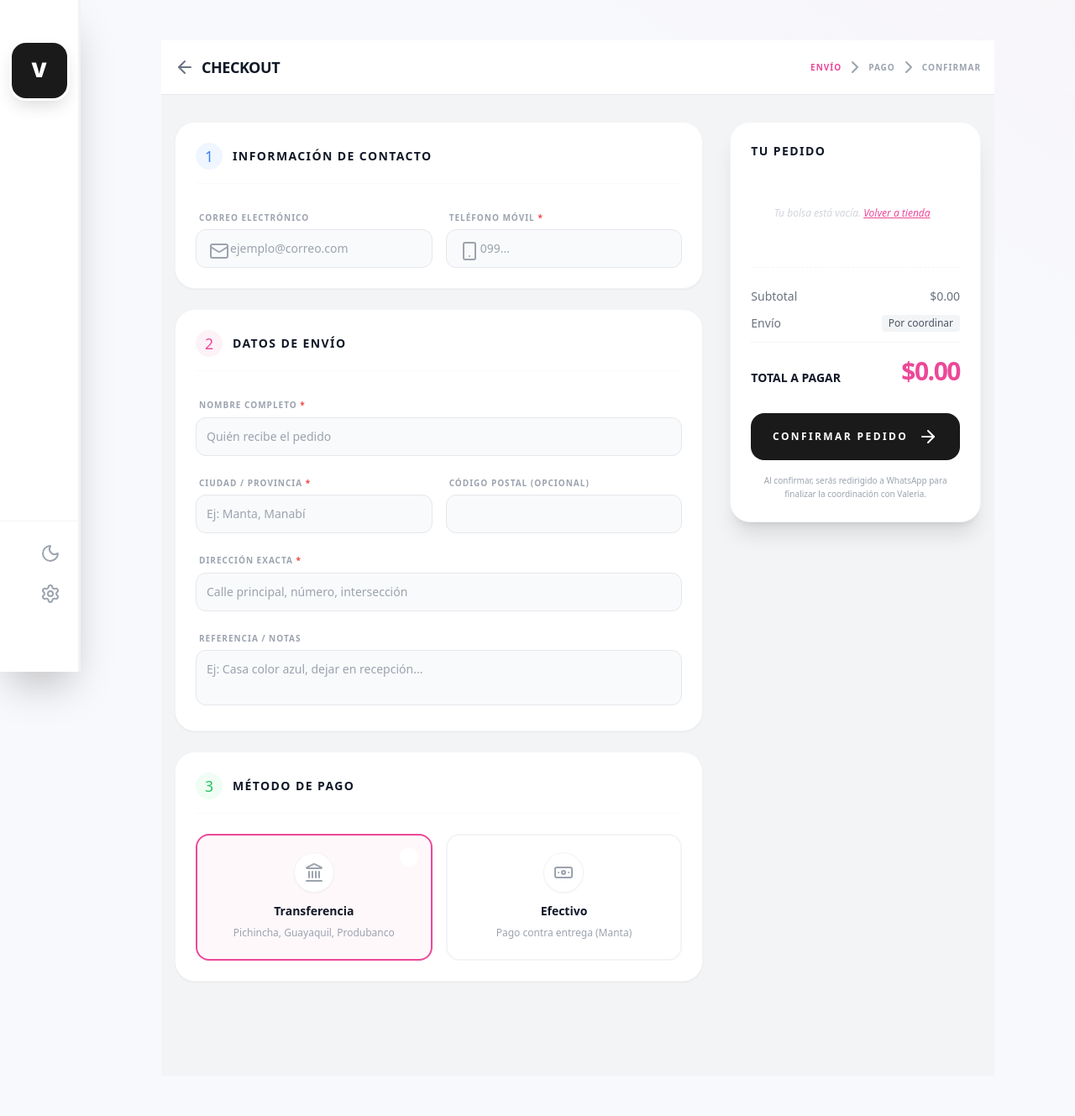
After one commit to ValeraMeza/HOJA_VIDA_VAL, a Django app: template curriculum/templates/curriculum/checkout.html in a window 1280 px wide. The commit adds this page. Shown: the whole page at 84% size. Run offline with Django 3.2, Linux system fonts and the light colour scheme; the template is opened without the code that fills it, so the values that code supplies are empty; some libraries are stand-ins or nearby versions.

Commit message:
Intento final (tal vez)

```diff
--- /dev/null
+++ b/curriculum/templates/curriculum/checkout.html
@@ -0,0 +1,288 @@
+{% extends 'curriculum/base.html' %}
+
+{% block title %}Finalizar Compra | Valeria Meza{% endblock %}
+
+{% block content %}
+<div class="min-h-screen bg-[#f3f4f6] dark:bg-black font-sans pb-20">
+
+    <!-- Header Simplificado de Checkout -->
+    <header class="bg-white dark:bg-[#1a1a1a] border-b border-gray-200 dark:border-white/5 sticky top-0 z-50">
+        <div class="max-w-7xl mx-auto px-4 h-16 flex items-center justify-between">
+            <div class="flex items-center gap-2">
+                <a href="{% url 'venta' %}" class="text-gray-500 hover:text-gray-900 dark:text-gray-400 dark:hover:text-white transition-colors">
+                    <i data-lucide="arrow-left" size="20"></i>
+                </a>
+                <span class="font-black text-lg text-gray-900 dark:text-white uppercase tracking-tight">Checkout</span>
+            </div>
+            <div class="flex items-center gap-1 text-[10px] font-bold uppercase tracking-widest text-gray-400">
+                <span class="text-pink-500">Envío</span>
+                <i data-lucide="chevron-right" size="12"></i>
+                <span>Pago</span>
+                <i data-lucide="chevron-right" size="12"></i>
+                <span>Confirmar</span>
+            </div>
+        </div>
+    </header>
+
+    <div class="max-w-7xl mx-auto px-4 py-8 grid lg:grid-cols-12 gap-8">
+
+        <!-- COLUMNA IZQUIERDA: FORMULARIOS (Span 8) -->
+        <div class="lg:col-span-8 space-y-6">
+
+            <!-- 1. Información de Contacto -->
+            <section class="bg-white dark:bg-[#1a1a1a] rounded-3xl p-6 shadow-sm border border-gray-100 dark:border-white/5">
+                <div class="flex items-center gap-3 mb-6 pb-4 border-b border-gray-50 dark:border-white/5">
+                    <div class="w-8 h-8 rounded-full bg-blue-50 dark:bg-blue-900/20 text-blue-500 flex items-center justify-center">1</div>
+                    <h2 class="text-sm font-black uppercase text-gray-900 dark:text-white tracking-widest">Información de Contacto</h2>
+                </div>
+
+                <div class="grid md:grid-cols-2 gap-4">
+                    <div class="space-y-1">
+                        <label class="text-[10px] font-bold text-gray-400 uppercase tracking-widest pl-1">Correo Electrónico</label>
+                        <div class="relative">
+                            <i data-lucide="mail" size="16" class="absolute left-4 top-3.5 text-gray-400"></i>
+                            <input type="email" id="customer-email" placeholder="ejemplo@correo.com" class="w-full bg-gray-50 dark:bg-black/30 border border-gray-200 dark:border-white/10 rounded-xl py-3 pl-10 pr-4 text-sm focus:outline-none focus:border-blue-500 transition-colors text-gray-900 dark:text-white placeholder-gray-400">
+                        </div>
+                    </div>
+                    <div class="space-y-1">
+                        <label class="text-[10px] font-bold text-gray-400 uppercase tracking-widest pl-1">Teléfono Móvil <span class="text-red-500">*</span></label>
+                        <div class="relative">
+                            <i data-lucide="smartphone" size="16" class="absolute left-4 top-3.5 text-gray-400"></i>
+                            <input type="tel" id="customer-phone" placeholder="099..." class="w-full bg-gray-50 dark:bg-black/30 border border-gray-200 dark:border-white/10 rounded-xl py-3 pl-10 pr-4 text-sm focus:outline-none focus:border-blue-500 transition-colors text-gray-900 dark:text-white placeholder-gray-400">
+                        </div>
+                    </div>
+                </div>
+            </section>
+
+            <!-- 2. Dirección de Entrega -->
+            <section class="bg-white dark:bg-[#1a1a1a] rounded-3xl p-6 shadow-sm border border-gray-100 dark:border-white/5">
+                <div class="flex items-center gap-3 mb-6 pb-4 border-b border-gray-50 dark:border-white/5">
+                    <div class="w-8 h-8 rounded-full bg-pink-50 dark:bg-pink-900/20 text-pink-500 flex items-center justify-center">2</div>
+                    <h2 class="text-sm font-black uppercase text-gray-900 dark:text-white tracking-widest">Datos de Envío</h2>
+                </div>
+
+                <div class="space-y-4">
+                    <div class="space-y-1">
+                        <label class="text-[10px] font-bold text-gray-400 uppercase tracking-widest pl-1">Nombre Completo <span class="text-red-500">*</span></label>
+                        <input type="text" id="customer-name" placeholder="Quién recibe el pedido" class="w-full bg-gray-50 dark:bg-black/30 border border-gray-200 dark:border-white/10 rounded-xl p-3 text-sm focus:outline-none focus:border-pink-500 transition-colors text-gray-900 dark:text-white">
+                    </div>
+
+                    <div class="grid md:grid-cols-2 gap-4">
+                        <div class="space-y-1">
+                            <label class="text-[10px] font-bold text-gray-400 uppercase tracking-widest pl-1">Ciudad / Provincia <span class="text-red-500">*</span></label>
+                            <input type="text" id="customer-city" placeholder="Ej: Manta, Manabí" class="w-full bg-gray-50 dark:bg-black/30 border border-gray-200 dark:border-white/10 rounded-xl p-3 text-sm focus:outline-none focus:border-pink-500 transition-colors text-gray-900 dark:text-white">
+                        </div>
+                        <div class="space-y-1">
+                            <label class="text-[10px] font-bold text-gray-400 uppercase tracking-widest pl-1">Código Postal (Opcional)</label>
+                            <input type="text" id="customer-zip" class="w-full bg-gray-50 dark:bg-black/30 border border-gray-200 dark:border-white/10 rounded-xl p-3 text-sm focus:outline-none focus:border-pink-500 transition-colors text-gray-900 dark:text-white">
+                        </div>
+                    </div>
+
+                    <div class="space-y-1">
+                        <label class="text-[10px] font-bold text-gray-400 uppercase tracking-widest pl-1">Dirección Exacta <span class="text-red-500">*</span></label>
+                        <input type="text" id="customer-address" placeholder="Calle principal, número, intersección" class="w-full bg-gray-50 dark:bg-black/30 border border-gray-200 dark:border-white/10 rounded-xl p-3 text-sm focus:outline-none focus:border-pink-500 transition-colors text-gray-900 dark:text-white">
+                    </div>
+
+                    <div class="space-y-1">
+                        <label class="text-[10px] font-bold text-gray-400 uppercase tracking-widest pl-1">Referencia / Notas</label>
+                        <textarea id="customer-notes" rows="2" placeholder="Ej: Casa color azul, dejar en recepción..." class="w-full bg-gray-50 dark:bg-black/30 border border-gray-200 dark:border-white/10 rounded-xl p-3 text-sm focus:outline-none focus:border-pink-500 transition-colors text-gray-900 dark:text-white resize-none"></textarea>
+                    </div>
+                </div>
+            </section>
+
+            <!-- 3. Método de Pago -->
+            <section class="bg-white dark:bg-[#1a1a1a] rounded-3xl p-6 shadow-sm border border-gray-100 dark:border-white/5">
+                <div class="flex items-center gap-3 mb-6 pb-4 border-b border-gray-50 dark:border-white/5">
+                    <div class="w-8 h-8 rounded-full bg-green-50 dark:bg-green-900/20 text-green-500 flex items-center justify-center">3</div>
+                    <h2 class="text-sm font-black uppercase text-gray-900 dark:text-white tracking-widest">Método de Pago</h2>
+                </div>
+
+                <div class="grid sm:grid-cols-2 gap-4">
+                    <!-- Opción Transferencia -->
+                    <label class="relative cursor-pointer group">
+                        <input type="radio" name="payment" value="Transferencia Bancaria" class="peer sr-only" checked>
+                        <div class="p-5 rounded-2xl border-2 border-gray-100 dark:border-white/10 peer-checked:border-pink-500 peer-checked:bg-pink-50/50 dark:peer-checked:bg-pink-900/10 transition-all h-full flex flex-col justify-center items-center text-center gap-3">
+                            <div class="w-12 h-12 bg-white dark:bg-black rounded-full flex items-center justify-center text-gray-400 peer-checked:text-pink-500 shadow-sm border border-gray-100 dark:border-white/5">
+                                <i data-lucide="landmark" size="20"></i>
+                            </div>
+                            <div>
+                                <span class="block font-bold text-sm text-gray-900 dark:text-white">Transferencia</span>
+                                <span class="text-xs text-gray-400">Pichincha, Guayaquil, Produbanco</span>
+                            </div>
+                        </div>
+                        <div class="absolute top-4 right-4 text-pink-500 opacity-0 peer-checked:opacity-100 transition-opacity">
+                            <i data-lucide="check-circle-2" size="20" fill="currentColor" class="text-white"></i>
+                        </div>
+                    </label>
+
+                    <!-- Opción Efectivo -->
+                    <label class="relative cursor-pointer group">
+                        <input type="radio" name="payment" value="Efectivo" class="peer sr-only">
+                        <div class="p-5 rounded-2xl border-2 border-gray-100 dark:border-white/10 peer-checked:border-green-500 peer-checked:bg-green-50/50 dark:peer-checked:bg-green-900/10 transition-all h-full flex flex-col justify-center items-center text-center gap-3">
+                            <div class="w-12 h-12 bg-white dark:bg-black rounded-full flex items-center justify-center text-gray-400 peer-checked:text-green-500 shadow-sm border border-gray-100 dark:border-white/5">
+                                <i data-lucide="banknote" size="20"></i>
+                            </div>
+                            <div>
+                                <span class="block font-bold text-sm text-gray-900 dark:text-white">Efectivo</span>
+                                <span class="text-xs text-gray-400">Pago contra entrega (Manta)</span>
+                            </div>
+                        </div>
+                        <div class="absolute top-4 right-4 text-green-500 opacity-0 peer-checked:opacity-100 transition-opacity">
+                            <i data-lucide="check-circle-2" size="20" fill="currentColor" class="text-white"></i>
+                        </div>
+                    </label>
+                </div>
+            </section>
+
+        </div>
+
+        <!-- COLUMNA DERECHA: RESUMEN (Sticky) (Span 4) -->
+        <div class="lg:col-span-4">
+            <div class="bg-white dark:bg-[#1a1a1a] rounded-3xl p-6 shadow-xl border border-gray-100 dark:border-white/5 sticky top-24">
+                <h3 class="text-sm font-black uppercase text-gray-900 dark:text-white tracking-widest mb-6">Tu Pedido</h3>
+
+                <!-- Lista de Items (Scrollable si es muy larga) -->
+                <div id="checkout-items" class="space-y-4 max-h-[300px] overflow-y-auto custom-scrollbar mb-6 pr-2">
+                    <!-- JS Populates this -->
+                </div>
+
+                <!-- Desglose de Costos -->
+                <div class="space-y-3 pt-6 border-t border-gray-100 dark:border-white/5 border-dashed">
+                    <div class="flex justify-between text-sm text-gray-500 dark:text-gray-400">
+                        <span>Subtotal</span>
+                        <span id="checkout-subtotal" class="font-medium">$0.00</span>
+                    </div>
+                    <div class="flex justify-between text-sm text-gray-500 dark:text-gray-400">
+                        <span>Envío</span>
+                        <span class="text-xs bg-gray-100 dark:bg-white/10 px-2 py-0.5 rounded text-gray-600 dark:text-gray-300">Por coordinar</span>
+                    </div>
+
+                    <div class="flex justify-between items-end pt-4 border-t border-gray-100 dark:border-white/5">
+                        <span class="text-sm font-black uppercase text-gray-900 dark:text-white">Total a Pagar</span>
+                        <span id="checkout-total" class="text-3xl font-black text-pink-500 tracking-tighter">$0.00</span>
+                    </div>
+                </div>
+
+                <!-- Botón de Acción -->
+                <button onclick="confirmOrder()" class="w-full mt-8 py-4 bg-[#1a1a1a] dark:bg-white text-white dark:text-black rounded-2xl font-black uppercase text-xs tracking-[0.2em] hover:scale-[1.02] hover:shadow-lg transition-all flex items-center justify-center gap-3">
+                    <span>Confirmar Pedido</span>
+                    <i data-lucide="arrow-right" size="16"></i>
+                </button>
+
+                <p class="text-center text-[10px] text-gray-400 mt-4 leading-relaxed">
+                    Al confirmar, serás redirigido a WhatsApp para finalizar la coordinación con Valeria.
+                </p>
+            </div>
+        </div>
+
+    </div>
+</div>
+
+<script>
+    document.addEventListener('DOMContentLoaded', () => {
+        loadCart();
+        if (window.lucide) lucide.createIcons();
+    });
+
+    function loadCart() {
+        const cart = JSON.parse(localStorage.getItem('garage_cart')) || [];
+        const container = document.getElementById('checkout-items');
+        const subtotalEl = document.getElementById('checkout-subtotal');
+        const totalEl = document.getElementById('checkout-total');
+
+        if (cart.length === 0) {
+            container.innerHTML = `<div class="text-center py-8 text-gray-300 dark:text-gray-700 italic text-xs">Tu bolsa está vacía. <a href="{% url 'venta' %}" class="text-pink-500 underline">Volver a tienda</a></div>`;
+            return;
+        }
+
+        let total = 0;
+        container.innerHTML = cart.map(item => {
+            const itemTotal = item.price * item.quantity;
+            total += itemTotal;
+            return `
+                <div class="flex gap-4">
+                    <div class="w-14 h-14 bg-gray-50 dark:bg-black rounded-xl overflow-hidden shrink-0 border border-gray-100 dark:border-white/5">
+                        ${item.image ? `<img src="${item.image}" class="w-full h-full object-cover">` : `<div class="flex items-center justify-center h-full"><i data-lucide="image" size="14" class="text-gray-300"></i></div>`}
+                    </div>
+                    <div class="flex-grow min-w-0">
+                        <h4 class="text-xs font-bold text-gray-900 dark:text-white truncate">${item.name}</h4>
+                        <p class="text-[10px] text-gray-500 dark:text-gray-400">Cant: ${item.quantity}</p>
+                    </div>
+                    <span class="text-sm font-bold text-gray-900 dark:text-white">$${itemTotal.toFixed(0)}</span>
+                </div>
+            `;
+        }).join('');
+
+        subtotalEl.innerText = `$${total.toFixed(0)}`;
+        totalEl.innerText = `$${total.toFixed(0)}`;
+        if (window.lucide) lucide.createIcons();
+    }
+
+    function confirmOrder() {
+        const cart = JSON.parse(localStorage.getItem('garage_cart')) || [];
+
+        // Elementos del formulario
+        const nameInput = document.getElementById('customer-name');
+        const phoneInput = document.getElementById('customer-phone');
+        const cityInput = document.getElementById('customer-city');
+        const addressInput = document.getElementById('customer-address');
+        const emailInput = document.getElementById('customer-email');
+        const notesInput = document.getElementById('customer-notes');
+
+        const inputs = [nameInput, phoneInput, cityInput, addressInput];
+        let isValid = true;
+
+        // Validación visual simple
+        inputs.forEach(input => {
+            if (!input.value.trim()) {
+                input.classList.add('border-red-500', 'bg-red-50', 'dark:bg-red-900/10');
+                isValid = false;
+            } else {
+                input.classList.remove('border-red-500', 'bg-red-50', 'dark:bg-red-900/10');
+            }
+        });
+
+        if (!isValid) {
+            // Shake effect opcional
+            alert("Por favor completa los campos obligatorios marcados.");
+            return;
+        }
+
+        const payment = document.querySelector('input[name="payment"]:checked').value;
+        const total = cart.reduce((acc, item) => acc + (item.price * item.quantity), 0);
+
+        // Construcción del mensaje profesional
+        let message = `🧾 *NUEVA ORDEN WEB*\n\n`;
+        message += `👤 *Cliente:* ${nameInput.value.trim()}\n`;
+        message += `📱 *Teléfono:* ${phoneInput.value.trim()}\n`;
+        message += `📍 *Ciudad:* ${cityInput.value.trim()}\n`;
+        message += `🏠 *Dirección:* ${addressInput.value.trim()}\n`;
+        if(emailInput.value) message += `📧 *Email:* ${emailInput.value.trim()}\n`;
+        if(notesInput.value) message += `📝 *Notas:* ${notesInput.value.trim()}\n`;
+
+        message += `\n*DETALLE DEL PEDIDO:*\n`;
+        message += `━━━━━━━━━━━━━━━━━━━\n`;
+
+        cart.forEach(item => {
+            message += `▪️ (${item.quantity}) ${item.name} - $${(item.price * item.quantity).toFixed(0)}\n`;
+        });
+
+        message += `━━━━━━━━━━━━━━━━━━━\n`;
+        message += `💳 *Método de Pago:* ${payment}\n`;
+        message += `💰 *TOTAL A PAGAR: $${total.toFixed(0)}*\n\n`;
+        message += `Hola Valeria, he generado este pedido desde la web. Quedo a la espera de los datos para concretar. Gracias!`;
+
+        const phone = "{% if perfil %}{{ perfil.telefono }}{% endif %}".replace(/[^\d]/g, '');
+        window.open(`https://wa.me/${phone}?text=${encodeURIComponent(message)}`, '_blank');
+
+        // Opcional: localStorage.removeItem('garage_cart');
+    }
+</script>
+
+<style>
+    .custom-scrollbar::-webkit-scrollbar { width: 4px; }
+    .custom-scrollbar::-webkit-scrollbar-track { background: transparent; }
+    .custom-scrollbar::-webkit-scrollbar-thumb { background-color: #ddd; border-radius: 10px; }
+    .dark .custom-scrollbar::-webkit-scrollbar-thumb { background-color: #333; }
+</style>
+{% endblock %}
--- a/curriculum/urls.py
+++ b/curriculum/urls.py
@@ -17,4 +17,6 @@ urlpatterns = [
 
     # 2. Ruta para PROCESAR y DESCARGAR el PDF (esta faltaba)
     path('descargar-pdf/', views.generar_cv, name='descargar_pdf'),
+    path('venta/', views.venta, name='venta'),
+    path('checkout/', views.checkout, name='checkout'), # <-- Agrega esta línea
 ]
```
Also changed, not shown: curriculum/templates/curriculum/venta.html (+5 -20 lines), curriculum/views.py (+7 -0 lines).
